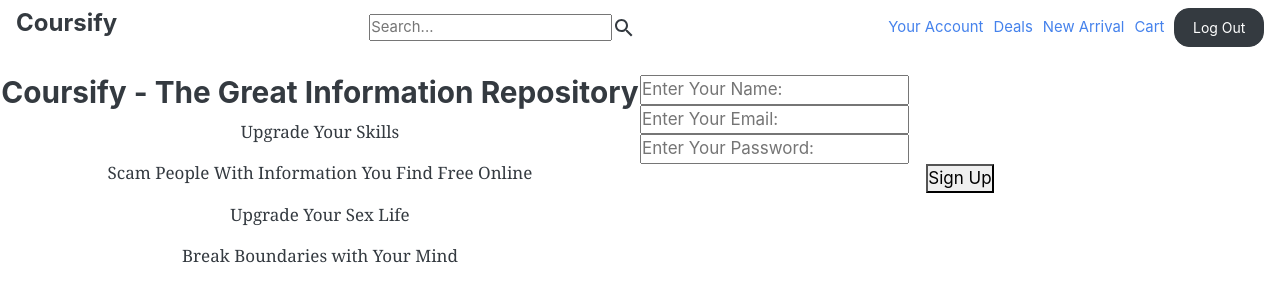
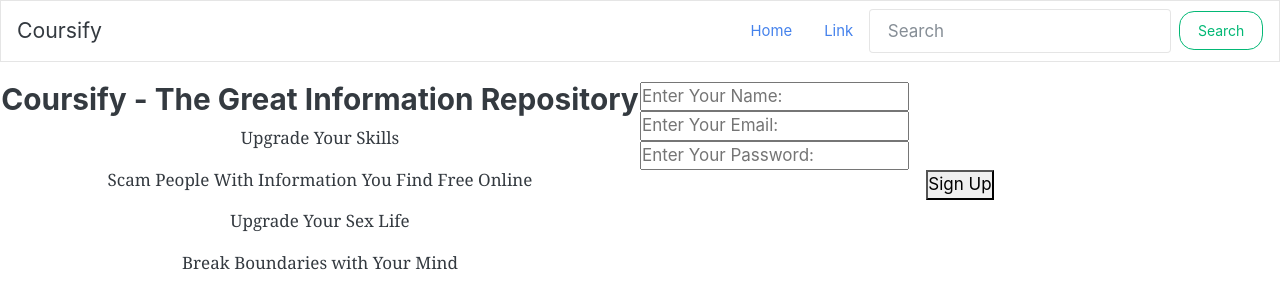
Before and after one commit to dimitriearose/ecommerce, a React (Create React App) app in the folder front-end/: page /signup in a window 1280 px wide. Shown: the top 308 px of the page. Built offline with nearby package versions, Linux system fonts and the light colour scheme.

Commit message:
boot refactor

```diff
--- a/front-end/src/components/Landing/Landing.scss
+++ b/front-end/src/components/Landing/Landing.scss
@@ -2,7 +2,5 @@
   display: flex;
   flex-wrap: wrap;
   justify-content: center;
-  max-width: 1366px;
-  margin: auto;
   min-height: 90vh;
 }
--- a/front-end/src/components/Landing/Landing.tsx
+++ b/front-end/src/components/Landing/Landing.tsx
@@ -7,13 +7,13 @@
 function Landing() {
     return (
 
-        <Container>
+        <div className='container-xxl container-fluid' >
             <Carousel className='mb-4'>
                     <Carousel.Item>
                     <img
-                    className="d-block w-100"
-                    src="https://images.pexels.com/photos/1114376/pexels-photo-1114376.jpeg?auto=compress&cs=tinysrgb&dpr=2&h=750&w=1260"
-                    alt="Deals"
+                        className="d-block w-100"
+                        src="https://images.pexels.com/photos/1114376/pexels-photo-1114376.jpeg?auto=compress&cs=tinysrgb&dpr=2&h=750&w=1260"
+                        alt="Deals"
                     />
                     <Carousel.Caption>
                         <h3>Deals</h3>
@@ -28,7 +28,7 @@
                 })}
 
             </div>
-        </Container>
+        </div>
 
     )
 }
--- a/front-end/src/components/Navbar/Navbar.tsx
+++ b/front-end/src/components/Navbar/Navbar.tsx
@@ -1,28 +1,38 @@
 import './Navbar.scss'
 import {Link} from 'react-router-dom'
 import Search from '@material-ui/icons/Search'
+import {Navbar,Button,Form,FormControl,Nav} from 'react-bootstrap'
 
-function Navbar() {
+const NVBR = () => {
     return (
-        <div className="navbar">
-            <div className="navbar__left">
-                <h4 className='navbar__left__logo'>Coursify</h4>
-            </div>
-            <div className="navbar__middle">
-                <form className='navbar__middle__form'>
-                    <input type="text" placeholder="Search..."/>
-                    <Search className='navbar__middle__search__icon' />
-                </form>
-            </div>
-            <div className="navbar__right">
-                <Link to='/'>Your Account</Link>
-                <Link to='/'>Deals</Link>
-                <Link to='/'>New Arrival</Link>
-                <Link to='/'>Cart</Link>
-           <button className="btn btn-dark">Log Out</button>
-            </div>
-        </div>
+        <Navbar bg='light' expand='lg'>
+            <Navbar.Brand>Coursify</Navbar.Brand>
+            <Navbar.Toggle aria-controls="basic-navbar-nav" />
+            <Navbar.Collapse id="basic-navbar-nav">
+            <Nav className="mr-auto"/>
+            <Nav.Link href="#home">Home</Nav.Link>
+            <Nav.Link href="#link">Link</Nav.Link>
+            <Form inline>
+                <FormControl type="text" placeholder="Search" className="mr-sm-2" />
+                <Button variant="outline-success">Search</Button>
+            </Form>
+  </Navbar.Collapse>
+        </Navbar>
     )
 }
 
-export default Navbar
+export default NVBR
+
+{/* <Navbar bg="light" expand="lg">
+  <Navbar.Brand href="#home">React-Bootstrap</Navbar.Brand>
+  <Navbar.Toggle aria-controls="basic-navbar-nav" />
+  <Navbar.Collapse id="basic-navbar-nav">
+    <Nav className="mr-auto">
+      <Nav.Link href="#home">Home</Nav.Link>
+      <Nav.Link href="#link">Link</Nav.Link>
+    <Form inline>
+      <FormControl type="text" placeholder="Search" className="mr-sm-2" />
+      <Button variant="outline-success">Search</Button>
+    </Form>
+  </Navbar.Collapse>
+</Navbar> */}
```
Also changed, not shown: 1 other file (tests, documents, lock files or other folders).
